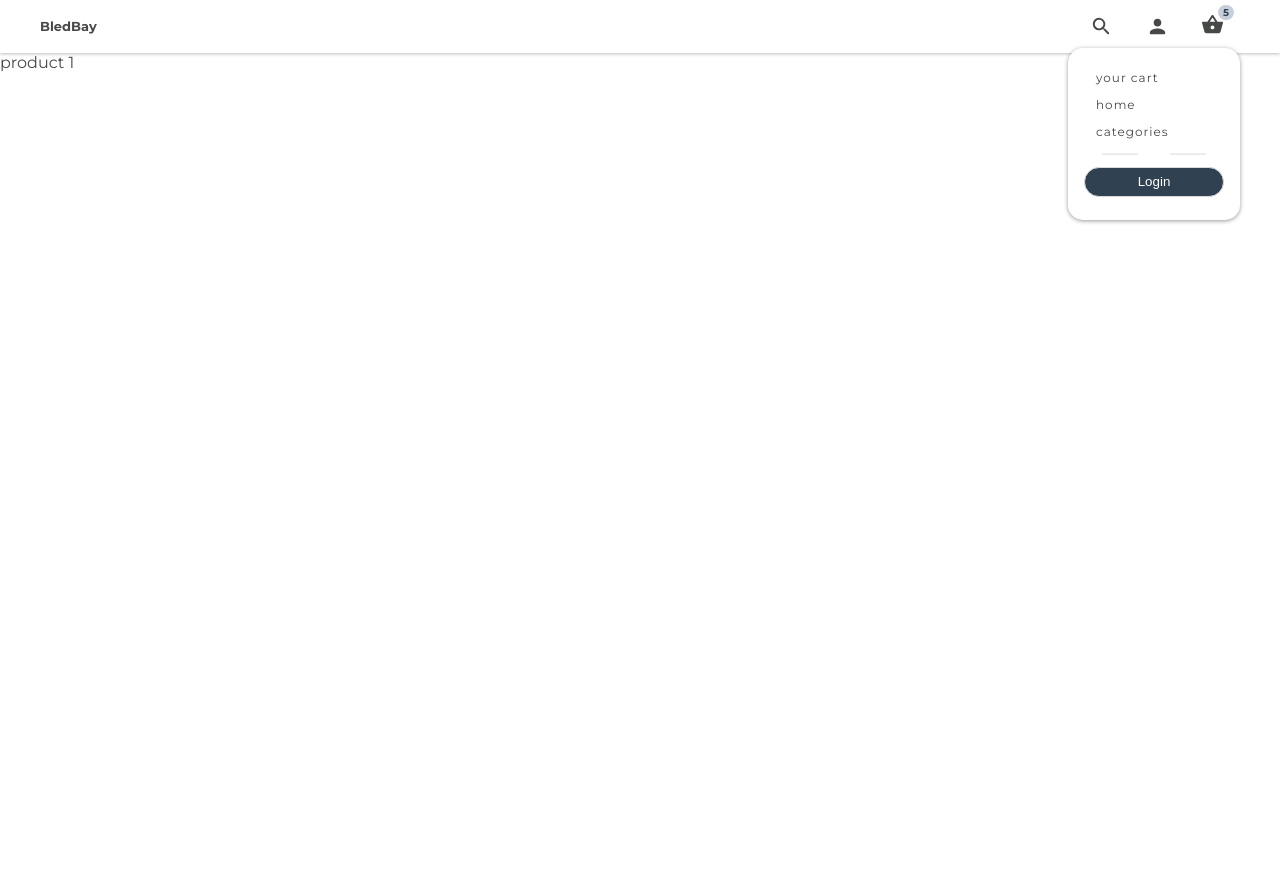
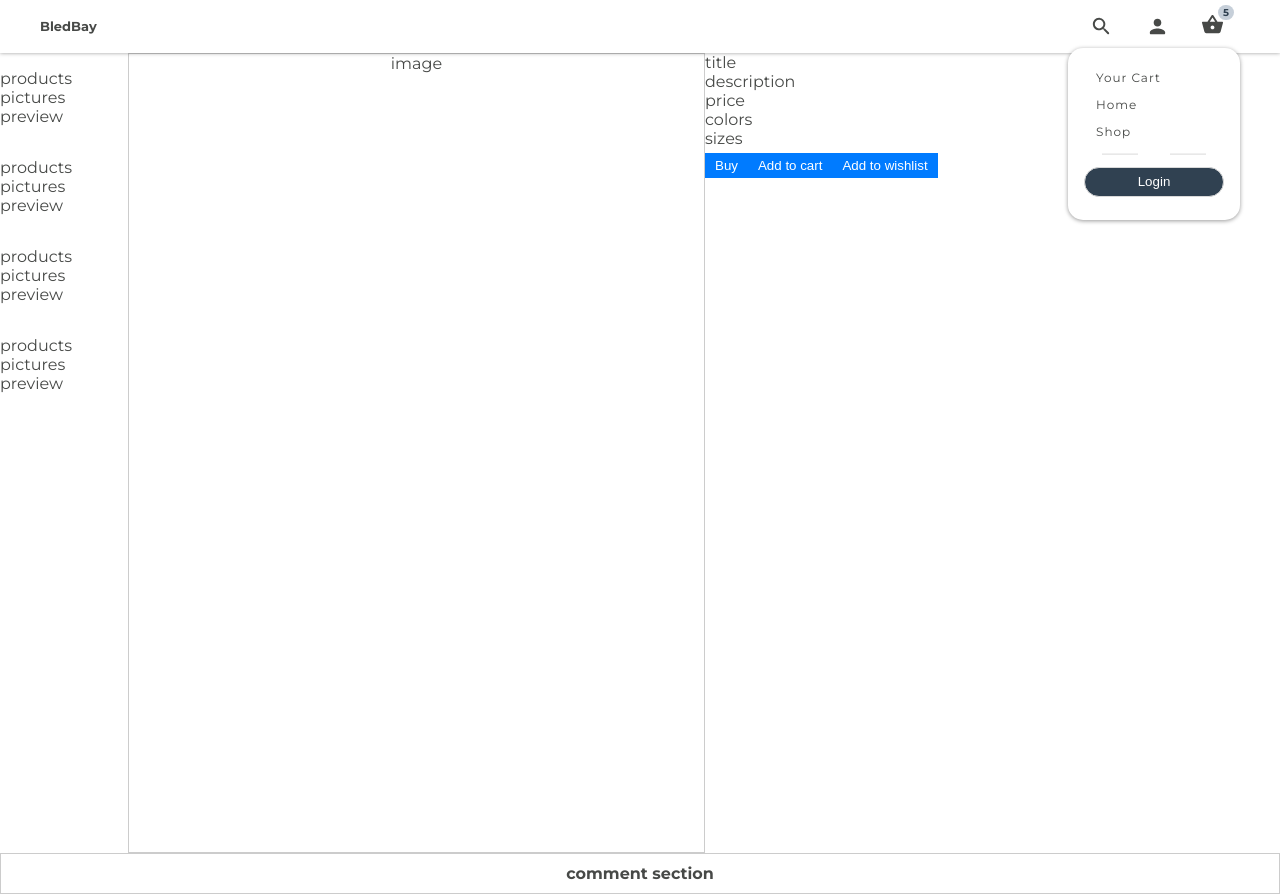
Before and after one commit to xmeix/e-comm-web-app, a React (Vite) app in the folder client/: page /products/1 in a window 1280 px wide. Both pictures are taken after a click on the icon 1157 px from the left and 26 px from the top of the page. Before the commit the page ends 800 px from the top, so only its background shows below. Built offline with nearby package versions, Linux system fonts and the light colour scheme.

Commit message:
structuring product page

```diff
--- a/client/src/App.jsx
+++ b/client/src/App.jsx
@@ -64,7 +64,7 @@ function App() {
   const publicRoutes = [
     { path: "/", component: Home },
     { path: "/shop", component: Shop },
-    { path: "/categories", component: Categories },
+    { path: "/categories", component: Shop },
     { path: "/cart", component: Cart },
     { path: "/categories/:id", component: Shop },
     { path: "/products/:id", component: Product },
--- a/client/src/components/categoryProducts/CategoryProducts.jsx
+++ b/client/src/components/categoryProducts/CategoryProducts.jsx
@@ -20,13 +20,13 @@ const CategoryProducts = ({ id }) => {
     const fetchData = async () => {
       let response;
       try {
-        if (id === "all") {
-          // this might need to change (after setting the backend)
-          response = await fetch(`https://dummyjson.com/products/`);
-        } else {
+        if (id) {
           response = await fetch(
             `https://dummyjson.com/products/category/${category.link}`
           );
+        } else {
+          // this might need to change (after setting the backend)
+          response = await fetch(`https://dummyjson.com/products/`);
         }
         if (!response.ok) {
           throw new Error("Network response was not ok");
--- a/client/src/components/dropMenu/DropMenu.jsx
+++ b/client/src/components/dropMenu/DropMenu.jsx
@@ -4,6 +4,34 @@ import { logout } from "../../store/apiCalls/auth";
 import { NavLink, useNavigate } from "react-router-dom";
 const DropMenu = ({ reference }) => {
   const { isLoggedIn, user } = useSelector((state) => state.auth);
+  const menuItems = [
+    {
+      title: "Your Profile",
+      path: "/profile",
+      ifloggedIn: true,
+    },
+    {
+      title: "Your Cart",
+      path: "/cart",
+      ifloggedIn: false,
+    },
+    {
+      title: "Your Orders",
+      path: "/orders",
+      ifloggedIn: true,
+    },
+    {
+      title: "Home",
+      path: "/",
+      ifloggedIn: false,
+    },
+    {
+      title: "Shop",
+      path: "/categories",
+      ifloggedIn: false,
+    },
+  ];
+
   const dispatch = useDispatch();
   const navigate = useNavigate();
   const handleLogout = () => {
@@ -16,7 +44,22 @@ const DropMenu = ({ reference }) => {
   return (
     <div ref={reference} className="drop-menu">
       <ul className="drop-menu-ul">
-        {isLoggedIn && (
+        {isLoggedIn &&
+          menuItems
+            .filter((e) => e.ifloggedIn === true)
+            .map((e) => (
+              <NavLink className="drop-menu-li" to={e.path}>
+                {e.title}
+              </NavLink>
+            ))}
+        {menuItems
+          .filter((e) => e.ifloggedIn !== true)
+          .map((e) => (
+            <NavLink className="drop-menu-li" to={e.path}>
+              {e.title}
+            </NavLink>
+          ))}
+        {/* {isLoggedIn && (
           <NavLink className="drop-menu-li" to={"/profile"}>
             your profile
           </NavLink>
@@ -34,7 +77,7 @@ const DropMenu = ({ reference }) => {
         </NavLink>
         <NavLink to={"/categories"} className="drop-menu-li">
           categories
-        </NavLink>{" "}
+        </NavLink>{" "} */}
       </ul>
 
       <div className="hr" />
--- a/client/src/components/shopHeader/ShopHeader.css
+++ b/client/src/components/shopHeader/ShopHeader.css
@@ -4,12 +4,13 @@
   right: 0;
   left: 0;
   z-index: 997;
-  /* border: solid 1px var(--black); */
+  /* border: solid 1px var(--v-dark-gray); */
   padding: 1em 5%;
   background-color: var(--white);
   display: flex;
+  flex-wrap: wrap;
   align-items: center;
-  justify-content: space-between;
+  justify-content: space-around;
 }
 
 .shop-header-params .shop-settings {
@@ -19,7 +20,7 @@
   z-index: 999;
   font-size: 22px;
   cursor: pointer;
-  color: var(--black);
+  color: var(--v-dark-gray);
 }
 
 .shop-header-params .sort-filter {
@@ -53,13 +54,13 @@
   position: absolute;
   top: 0.1em;
   left: 0.15em;
-  color: var(--black);
+  color: var(--v-dark-gray);
 }
 .shop-header-params .search-input {
-  color: var(--black);
+  color: var(--v-dark-gray);
   padding: 0.4em;
   font-size: 14px;
-  border: 2px solid var(--black);
+  border: 2px solid var(--v-dark-gray);
   border-radius: 4px;
   background-color: var(--white);
   outline: none;
@@ -69,7 +70,7 @@
 
 .shop-header-params .search-input:focus {
   box-shadow: 0 0 5px var(--light-gray);
-  border: 1px solid var(--black);
+  border: 1px solid var(--v-dark-gray);
 }
 .shop-header-params .search-input::placeholder {
   font-weight: 500;
--- a/client/src/components/shopParams/ShopParams.jsx
+++ b/client/src/components/shopParams/ShopParams.jsx
@@ -14,7 +14,7 @@ const ParamsList = ({ title, items, selectedId }) => {
             : "li-sizes"
         }
       >
-        <NavLink to={"/categories/all"} className={"navlink"}>
+        <NavLink to={"/categories/"} className={"navlink"}>
           <li
             className={
               title === "Colors"
--- a/client/src/index.css
+++ b/client/src/index.css
@@ -11,6 +11,7 @@
   --light-gray: #d9d9d9;
   --gray: #b3b1b1;
   --dark-gray: #a8a6a6;
+  --v-dark-gray: #727272;
 }
 
 body {
@@ -38,7 +39,7 @@ select {
   padding: 6px 10px;
   font-size: 13px;
   font-weight: 500;
-  border: 2px solid var(--black);
+  border: 2px solid var(--v-dark-gray);
   border-radius: 4px;
   background-color: var(--white);
   cursor: pointer;
@@ -47,7 +48,7 @@ select {
 
 select:focus {
   box-shadow: 0 0 5px var(--light-gray);
-  border: 1px solid var(--black);
+  border: 1px solid var(--v-dark-gray);
 }
 
 select option {
--- a/client/src/pages/product/Product.css
+++ b/client/src/pages/product/Product.css
@@ -0,0 +1,96 @@
+.product {
+  display: flex;
+  flex-direction: column;
+  justify-content: space-between;
+}
+
+.product .product-info {
+  display: flex;
+  width: 100%;
+  height: 100vh;
+}
+
+.product .product-info .product-aside {
+  flex: 10%;
+
+  display: flex;
+  flex-direction: column;
+  align-items: center;
+}
+
+.product .product-info .product-info-container {
+  flex: 90%;
+  display: flex;
+  flex-wrap: wrap;
+}
+
+.product .product-info .product-info-container .product-image {
+  border: 1px solid #ccc;
+  text-align: center;
+  flex: 1;
+}
+
+.product .product-info .product-info-container .product-details {
+  flex: 1;
+}
+
+.product .product-info .product-info-container .product-details .product-title {
+
+}
+
+.product
+  .product-info
+  .product-info-container
+  .product-details
+  .product-description {
+
+}
+
+.product .product-info .product-info-container .product-details .product-price {
+
+}
+
+.product
+  .product-info
+  .product-info-container
+  .product-details
+  .product-colors {
+
+}
+
+.product .product-info .product-info-container .product-details .product-sizes {
+
+}
+
+.product
+  .product-info
+  .product-info-container
+  .product-details
+  .product-buttons {
+
+}
+
+.product
+  .product-info
+  .product-info-container
+  .product-details
+  .product-buttons
+  button {
+  margin: 5px 0;
+  padding: 5px 10px;
+  border: none;
+  background-color: #007bff;
+  color: #fff;
+  cursor: pointer;
+}
+
+.product .product-comments {
+  flex: 1;
+  padding: 10px;
+  border: 1px solid #ccc;
+}
+
+.product .product-comments .product-comment {
+  text-align: center;
+  font-weight: bold;
+}
--- a/client/src/pages/product/Product.jsx
+++ b/client/src/pages/product/Product.jsx
@@ -3,7 +3,36 @@ import { useParams } from "react-router-dom";
 
 const Product = () => {
   const { id } = useParams();
-  return <div className="product">product {id}</div>;
+  return (
+    <div className="product">
+      <div className="product-info">
+        <div className="product-aside">
+          <p>products pictures preview</p>
+          <p>products pictures preview</p>
+          <p>products pictures preview</p>
+          <p>products pictures preview</p>
+        </div>
+        <div className="product-info-container">
+          <div className="product-image">image</div>
+          <div className="product-details">
+            <div className="product-title">title</div>
+            <div className="product-description">description</div>
+            <div className="product-price">price</div>
+            <div className="product-colors">colors</div>
+            <div className="product-sizes">sizes</div>
+            <div className="product-buttons">
+              <button>Buy</button>
+              <button>Add to cart</button>
+              <button>Add to wishlist</button>
+            </div>
+          </div>
+        </div>
+      </div>
+      <div className="product-comments">
+        <div className="product-comment">comment section</div>
+      </div>
+    </div>
+  );
 };
 
 export default Product;
```
